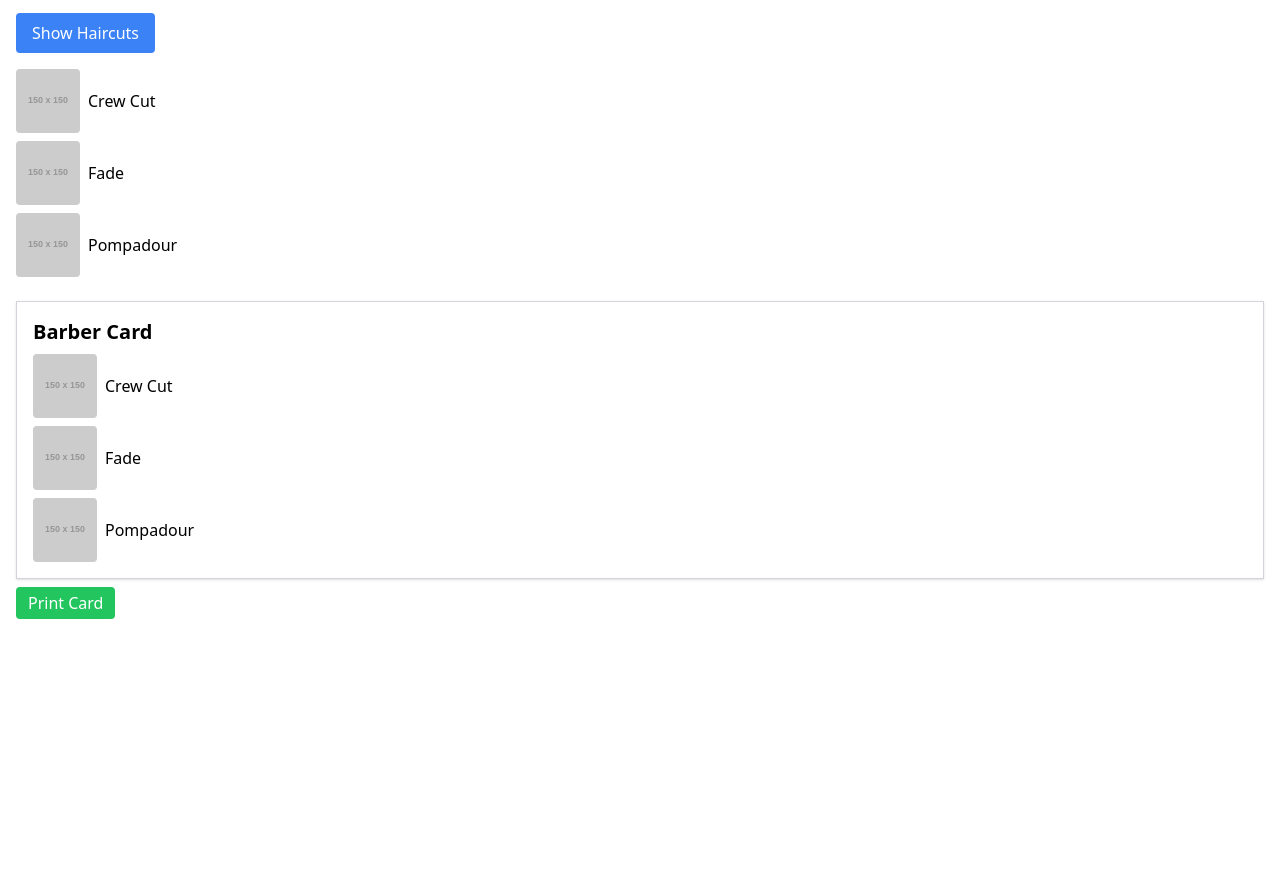
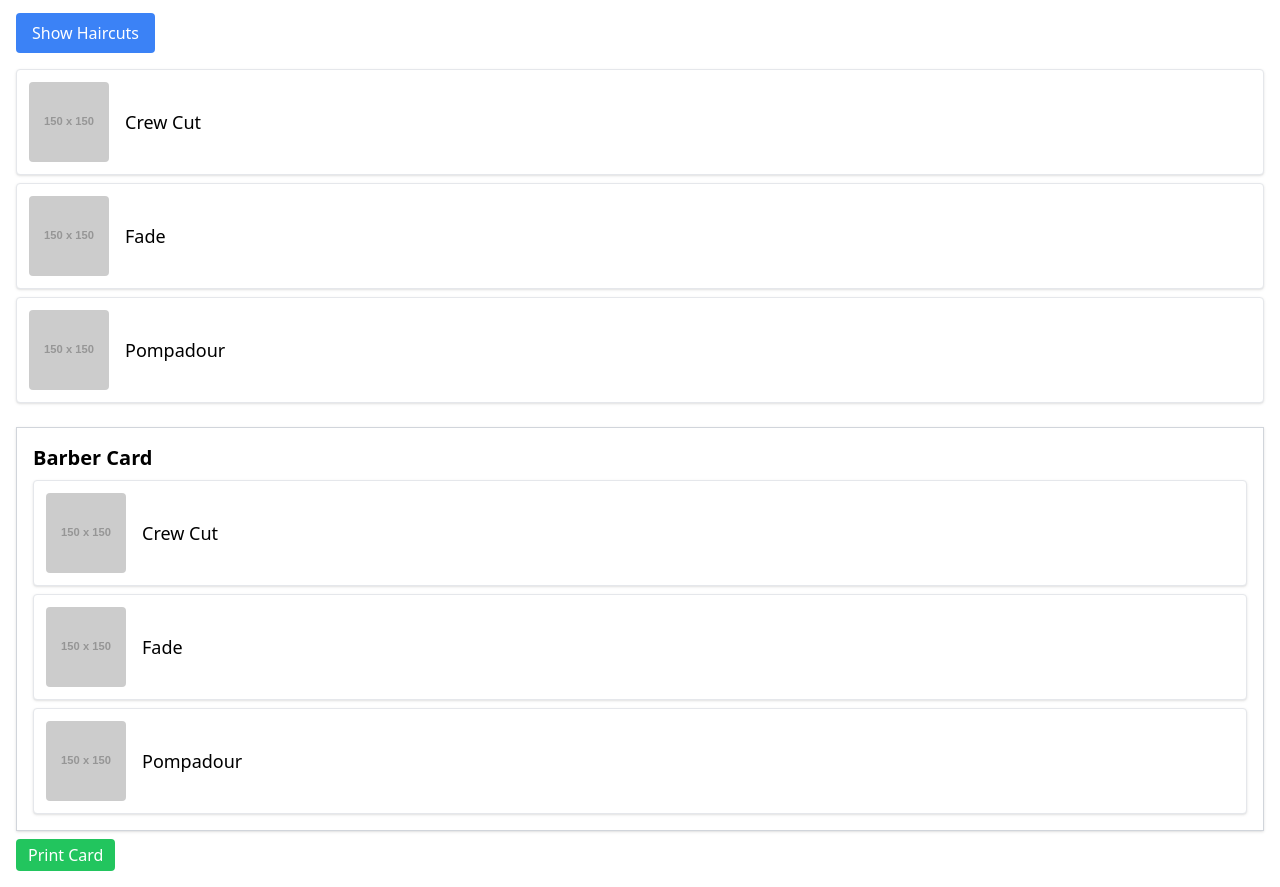
Before and after one commit to jez120/codex-app-test, a plain HTML site: page index.html in a window 1280 px wide. Both pictures are taken after a click on the button "Show Haircuts". Shown: the part 51-938 px from the top of the page. Before the commit the page ends 800 px from the top, so only its background shows below. Drawn offline with nearby package versions, Linux system fonts and the light colour scheme; placeholder pictures from the web are drawn by us.

Commit message:
Tidy haircut suggestions with card layout

```diff
--- a/index.html
+++ b/index.html
@@ -9,11 +9,11 @@
   <h1 class="text-2xl font-bold mb-4">Haircut Suggestions</h1>
   <button id="showHaircutsBtn" class="bg-blue-500 text-white px-4 py-2 rounded">Show Haircuts</button>
 
-  <div id="haircutSuggestions" class="mt-4 space-y-2"></div>
+  <ul id="haircutSuggestions" class="mt-4"></ul>
 
   <div id="barberCard" class="mt-6 border border-gray-300 p-4 shadow hidden">
     <h2 class="text-xl font-semibold mb-2">Barber Card</h2>
-    <div id="barberCardContent" class="space-y-2"></div>
+    <ul id="barberCardContent" class="space-y-2"></ul>
   </div>
   <button id="printBarberCardBtn" class="mt-2 bg-green-500 text-white px-3 py-1 rounded hidden">Print Card</button>
 
--- a/main.js
+++ b/main.js
@@ -13,10 +13,11 @@ showBtn.addEventListener('click', () => {
 
   suggestionsContainer.innerHTML = '';
   suggestions.forEach(s => {
-    const div = document.createElement('div');
-    div.className = 'flex items-center space-x-2';
-    div.innerHTML = `<img src="${s.img}" alt="${s.name}" class="w-16 h-16 object-cover rounded"><span>${s.name}</span>`;
-    suggestionsContainer.appendChild(div);
+    const li = document.createElement('li');
+    li.className = 'flex items-center gap-4 border rounded p-3 mb-2 bg-white shadow';
+    li.innerHTML = `<img src="${s.img}" alt="${s.name}" class="w-20 h-20 object-cover rounded" />` +
+      `<span class="text-lg font-medium">${s.name}</span>`;
+    suggestionsContainer.appendChild(li);
   });
 
   barberCardContent.innerHTML = suggestionsContainer.innerHTML;
```
